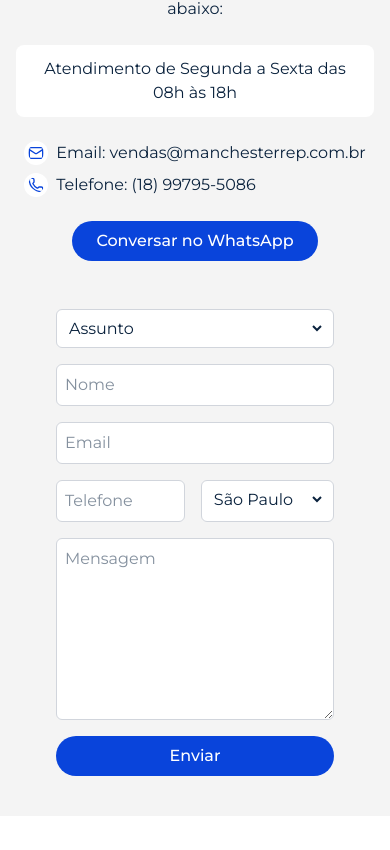
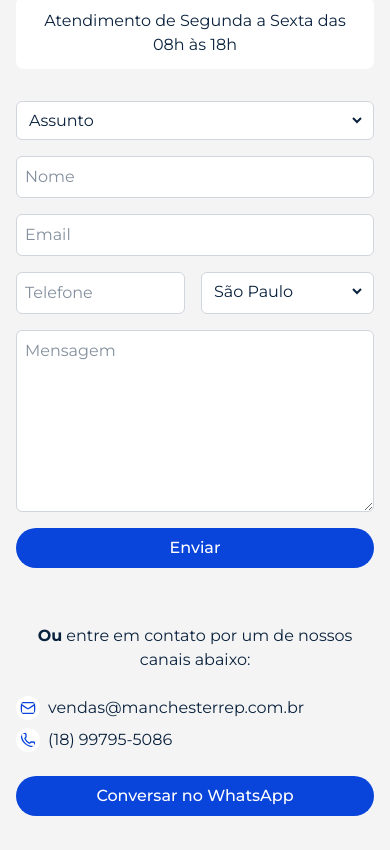
Before and after one commit to multpoint-ti/multipoint, a Next.js app: page /home in a window 390 px wide. Shown: the part 2214-3064 px from the top of the page. Built offline with nearby package versions, Linux system fonts and the light colour scheme.

Commit message:
feat(contact): add section contact

```diff
--- a/src/home/contact.tsx
+++ b/src/home/contact.tsx
@@ -19,8 +19,8 @@ export default function Contact() {
     const [mensagem, setMensagem] = useState('');
 
     const contactInfo = [
-        { icon: Mail, text: 'Email: vendas@manchesterrep.com.br' },
-        { icon: Phone, text: 'Telefone: (18) 99795-5086' }
+        { icon: Mail, text: 'vendas@manchesterrep.com.br' },
+        { icon: Phone, text: '(18) 99795-5086' }
     ];
 
     const contactType = [
@@ -32,7 +32,7 @@ export default function Contact() {
     return (
         <section className="flex flex-col lg:flex-row gap-20 items-center justify-center bg-gray-soft w-full py-10 md:py-20 px-4">
 
-            <div className='flex flex-col lg:flex-row gap-12 md:gap-2 items-start max-w-7xl'>
+            <div className='flex flex-col lg:flex-row gap-8 md:gap-2 items-start max-w-7xl'>
                 <div className='flex flex-col gap-6 md:gap-10 items-center lg:items-start lg:w-1/2 text-center lg:text-start'>
                     <div className='flex flex-col gap-2 items-center lg:items-start text-center lg:text-start'>
                         <Image
@@ -44,7 +44,7 @@ export default function Contact() {
                             Entre em contato
                         </h1>
                         <p className="text-base md:text-lg">
-                            Tem uma dúvida ou precisa de um orçamento? <strong>Preencha o formulário</strong> ou entre em contato por um de nossos canais abaixo:
+                            Tem uma dúvida ou precisa de um orçamento? <strong>Preencha o formulário</strong> <span className='hidden md:block'>ou entre em contato por um de nossos canais</span> abaixo:
                         </p>
                     </div>
 
@@ -53,7 +53,7 @@ export default function Contact() {
                         <p>Atendimento de Segunda a Sexta das 08h às 18h</p>
                     </div>
 
-                    <div className='gap-2 flex flex-col text-base md:text-lg'>
+                    <div className='gap-2 hidden md:flex flex-col text-base md:text-lg'>
                         {contactInfo.map((info, index) => {
                             const Icon = info.icon;
                             return (
@@ -64,11 +64,10 @@ export default function Contact() {
                             );
                         })}
                     </div>
-
-                    <Button variant="default" className='text-white text-base md:text-lg px-6'>Conversar no WhatsApp</Button>
+                    <Button variant="default" className='hidden md:block text-white text-base md:text-lg md:px-6'>Conversar no WhatsApp</Button>
                 </div>
 
-                <div className="flex flex-col items-start w-full lg:w-1/2 px-10 gap-4 md:gap-6">
+                <div className="flex flex-col items-start w-full lg:w-1/2 md:px-10 gap-4 md:gap-6">
                     <SelectInput
                         id="contact-type"
                         className='bg-white w-full'
@@ -118,6 +117,25 @@ export default function Contact() {
                     />
                     <Button variant="default" className='text-white text-base md:text-lg px-6 bg-blue-gravel-mist w-full md:max-w-40'>Enviar</Button>
                 </div>
+
+                <div className='gap-6 flex md:hidden flex-col text-base md:text-lg pt-6'>
+                    <p className="text-center text-base md:text-lg">
+                        <strong>Ou</strong> entre em contato por um de nossos canais abaixo:
+                    </p>
+                    <div className='flex flex-col gap-2'>
+                        {contactInfo.map((info, index) => {
+                            const Icon = info.icon;
+                            return (
+                                <div key={index} className="flex items-center gap-2">
+                                    <Icon className='h-6 w-6 p-1 text-blue-gravel-mist rounded-full bg-white' />
+                                    <span>{info.text}</span>
+                                </div>
+                            );
+                        })}
+                    </div>
+                    <Button variant="default" className='text-white text-base md:text-lg md:px-6'>Conversar no WhatsApp</Button>
+                </div>
+
             </div>
         </section>
     )
```
